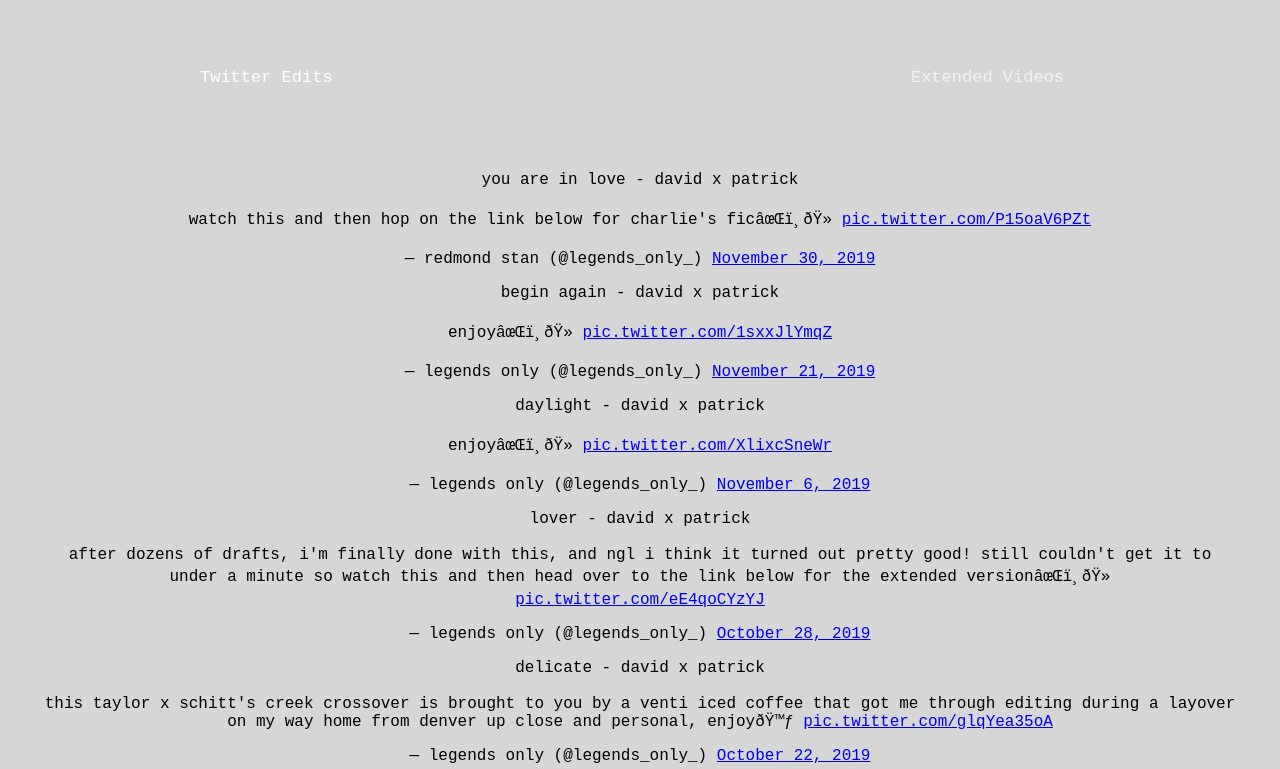
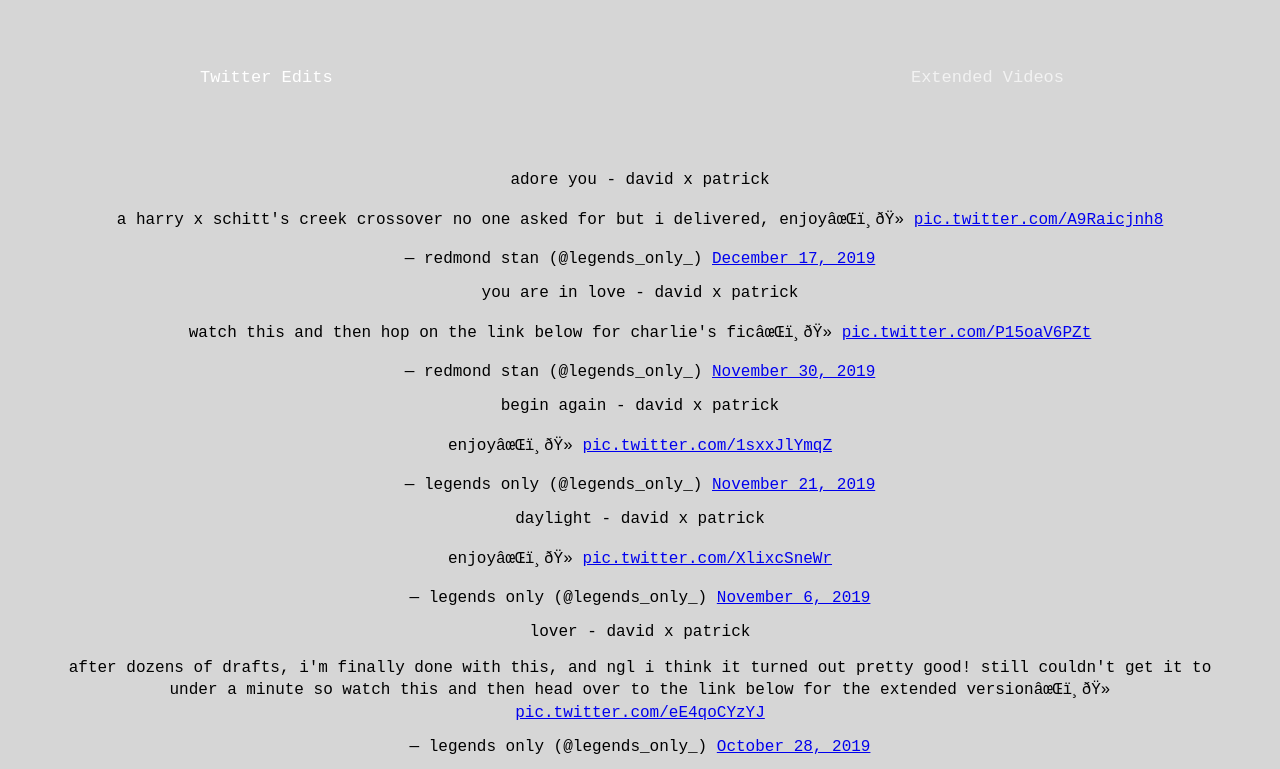
Before and after one commit to legendsonly/legendsonly.github.io, a plain HTML site: page index.html in a window 1280 px wide. Shown: the top 769 px of the page. Drawn offline with Linux system fonts and the light colour scheme.

Commit message:
Update index.html

```diff
--- a/index.html
+++ b/index.html
@@ -115,6 +115,10 @@ body {
 <!-- Grid -->
 
 <div class="column">
+	<blockquote class="twitter-tweet"><p lang="en" dir="ltr">adore you - david x patrick<br><br>a harry x schitt&#39;s creek crossover no one asked for but i delivered, enjoy✌️🏻 <a href="https://t.co/A9Raicjnh8">pic.twitter.com/A9Raicjnh8</a></p>&mdash; redmond stan (@legends_only_) <a href="https://twitter.com/legends_only_/status/1206984222382137352?ref_src=twsrc%5Etfw">December 17, 2019</a></blockquote> <script async src="https://platform.twitter.com/widgets.js" charset="utf-8"></script>
+</div>
+
+<div class="column">
 	<blockquote class="twitter-tweet"><p lang="en" dir="ltr">you are in love - david x patrick<br><br>watch this and then hop on the link below for charlie&#39;s fic✌️🏻 <a href="https://t.co/P15oaV6PZt">pic.twitter.com/P15oaV6PZt</a></p>&mdash; redmond stan (@legends_only_) <a href="https://twitter.com/legends_only_/status/1200904522740240387?ref_src=twsrc%5Etfw">November 30, 2019</a></blockquote> <script async src="https://platform.twitter.com/widgets.js" charset="utf-8"></script>
 </div>
 
```
